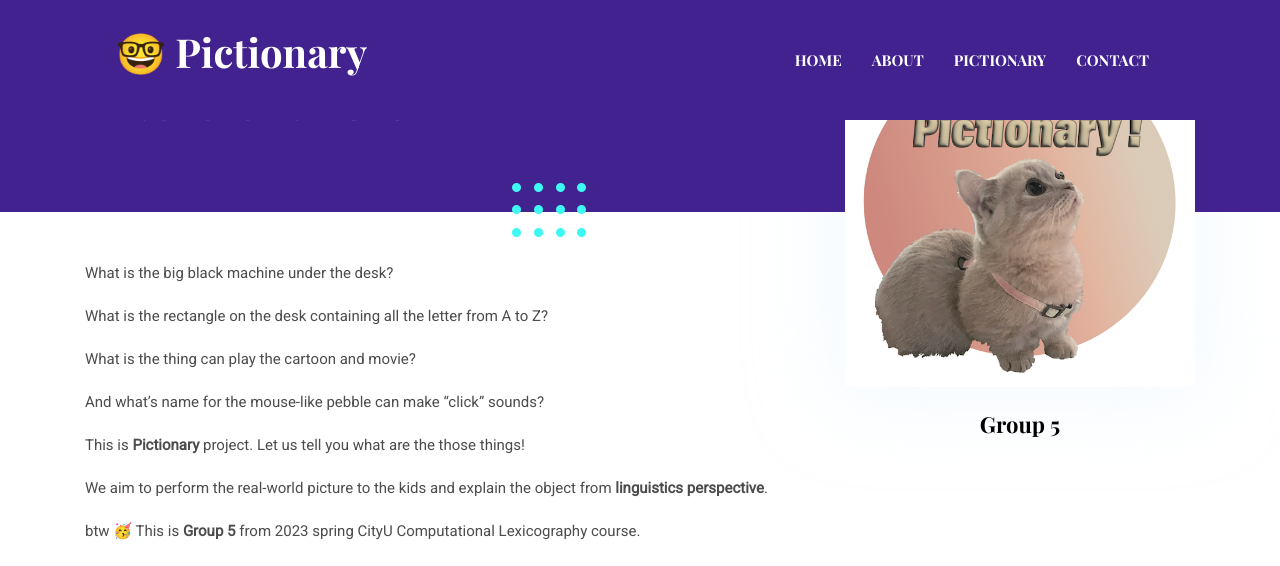
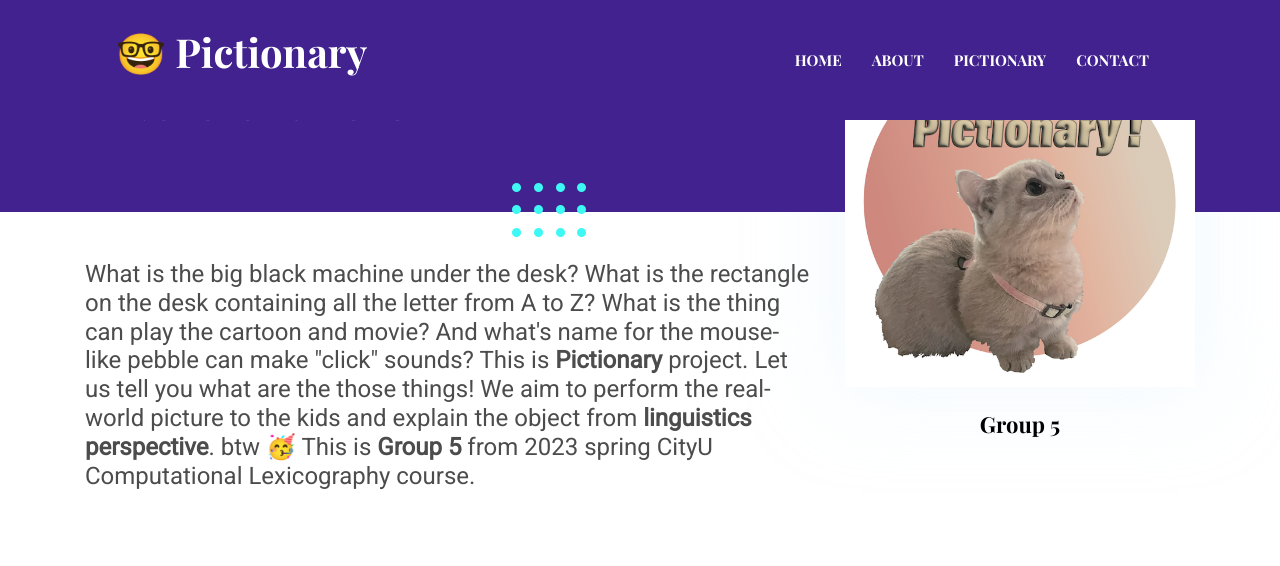
Before and after one commit to a1g5/a1g5.github.io, a Jekyll site: the page built from _pages/about.md, in a window 1280 px wide and 900 px high, scrolled down 312 px, cut to the strip 0-566 px from the top of the window. Built offline with Jekyll 4.4.1, drawn with Linux system fonts in a browser that asks for light colours.

Commit message:
Update about.md

```diff
--- a/_pages/about.md
+++ b/_pages/about.md
@@ -6,7 +6,7 @@
 
 ---
 
-What is the big black machine under the desk?
+<font size = "5">What is the big black machine under the desk?
 
 What is the rectangle on the desk containing all the letter from A to Z?
 
@@ -18,4 +18,4 @@
 
 We aim to perform the real-world picture to the kids and explain the object from <B>linguistics perspective</B>.
 
-btw 🥳 This is <B>Group 5</B> from 2023 spring CityU Computational Lexicography course.
+btw 🥳 This is <B>Group 5</B> from 2023 spring CityU Computational Lexicography course. </font>
```
